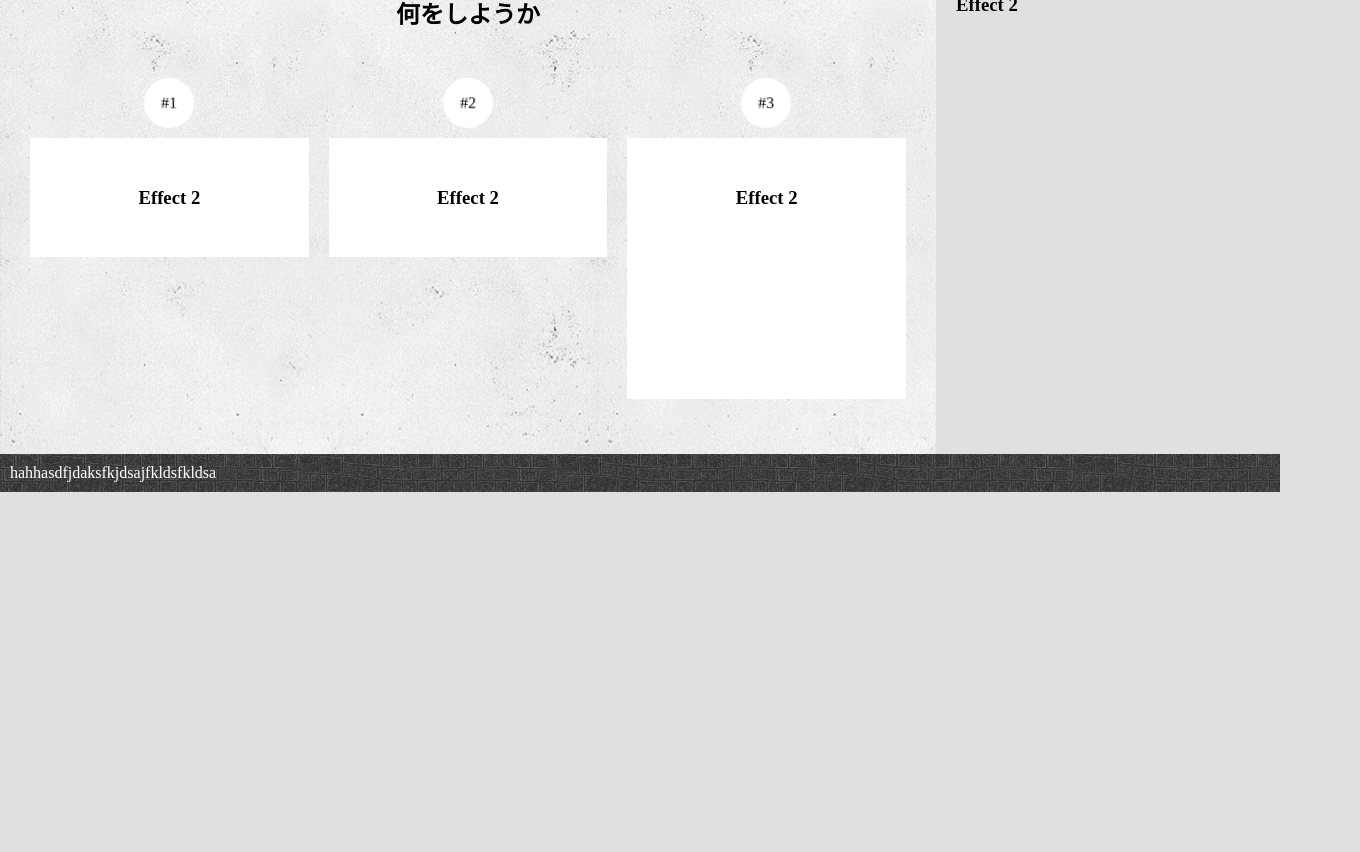
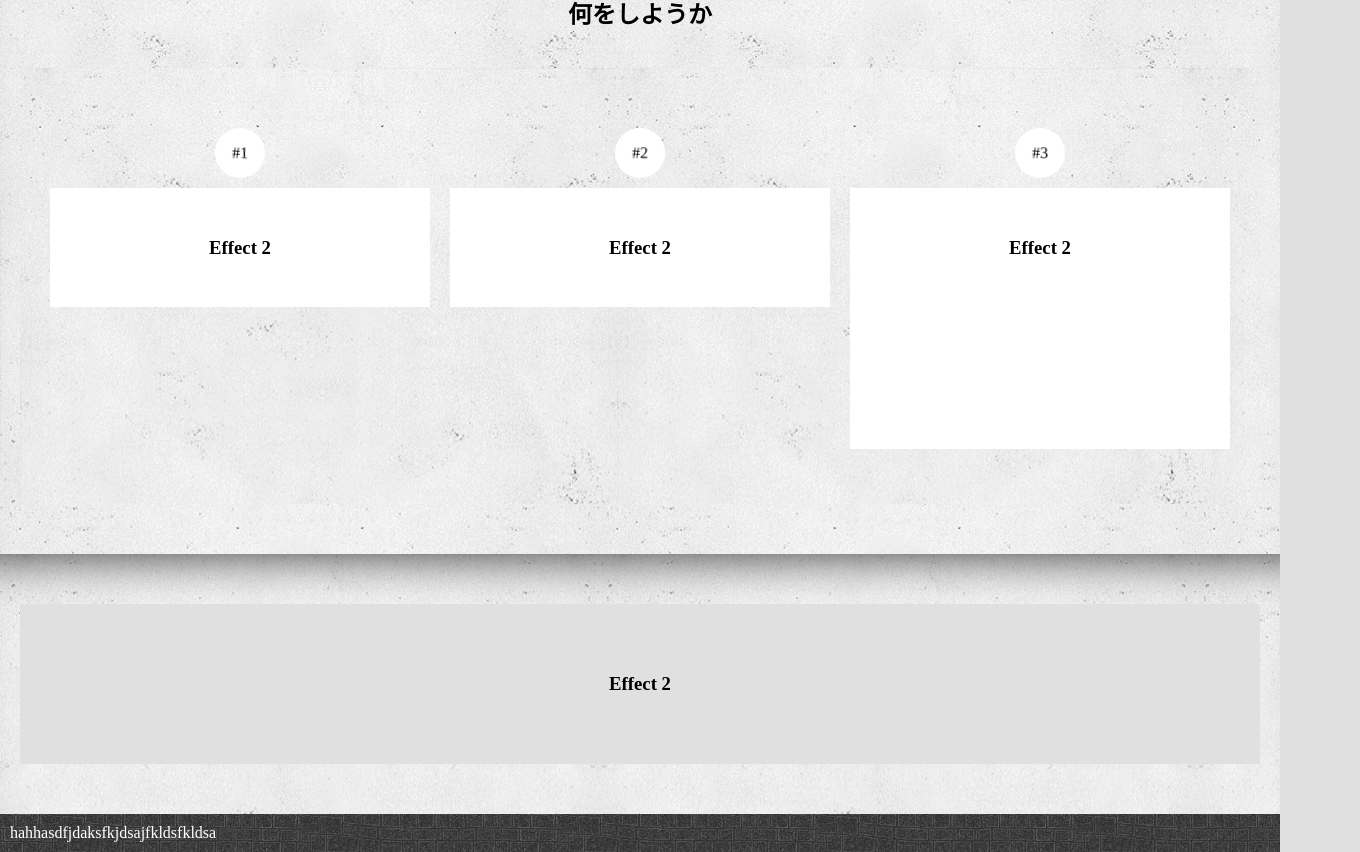
Before and after one commit to Do1904/ultrastickerapp, an Angular app in the folder myNewApp/: page / in a window 1280 px wide. Shown: the part 1820-2672 px from the top of the page, 1360 px wide, since content can reach past the window. Before the commit the page ends 2312 px from the top, so only its background shows below. Built offline with nearby package versions, Linux system fonts and the light colour scheme; no server answers.

Commit message:
少しのスタイル設定

```diff
--- a/myNewApp/src/app/top/top.component.html
+++ b/myNewApp/src/app/top/top.component.html
@@ -47,9 +47,9 @@
         </div>
     </div>
     <div id="block-drei">
+        <h1>何をしようか</h1>
+        <br>
         <div id="how-to">
-            <h1>何をしようか</h1>
-            <br>
             <div id="steps">
                 <div id="step-eins" class="animatable">
                     <div class="sticker sticker-small-white">
@@ -110,9 +110,9 @@
                     </div>
                 </div>
             </div>
-
-
         </div>
+    </div>
+    <div id="block-drei">
         <div id="user">
             <div class="box effect2">
                 <h3>Effect 2</h3>
--- a/myNewApp/src/app/top/top.component.scss
+++ b/myNewApp/src/app/top/top.component.scss
@@ -36,15 +36,16 @@
 }
 
 #block-drei {
-    display: flex;
-    /* 子要素を横並びにする */
-    width: 100%;
-    /* 親要素の幅を全体に広げる */
+    background-image: url('/assets/concrete.png');
+    padding: 50px 20px;
+    text-align: center;
     z-index: 3;
+    -webkit-box-shadow: inset 0 50px 50px -50px #000000da;
+    -moz-box-shadow: inset 0 50px 50px -50px rgba(0, 0, 0, 0.8);
+    box-shadow: inset 0 50px 50px -50px rgba(0, 0, 0, 0.8);
 }
 
 #how-to {
-    flex: 0 0 70%;
     /* 幅を60%に設定 */
     background-image: url('/assets/concrete.png');
     /* 必要に応じて背景色を設定 */
@@ -53,7 +54,7 @@
 }
 
 #user {
-    flex: 0 0 30%;
+    flex: 0 0 100%;
     /* 幅を40%に設定 */
     background-color: #e0e0e0;
     /* 必要に応じて背景色を設定 */
@@ -81,39 +82,3 @@
     margin: 0 10px;
     /* 子要素間の余白を追加 */
 }
-
-
-.parallax {
-    perspective: 100px;
-    height: 100vh;
-    overflow-x: hidden;
-    overflow-y: auto;
-    position: absolute;
-    top: 0;
-    left: 50%;
-    right: 0;
-    bottom: 0;
-    margin-left: -1500px;
-}
-
-.parallax__layer {
-    position: absolute;
-    top: 0;
-    right: 0;
-    bottom: 0;
-    left: 0;
-}
-
-.parallax__cover {}
-
-$parallax__layers: 6;
-
-@for $i from 0 through $parallax__layers {
-    $x: (
-        $parallax__layers - $i) / 2;
-
-    .parallax__layer__#{$i} {
-        transform: translateZ(-100 * $x#{px}) scale($x + 1
-    );
-}
-}
```
